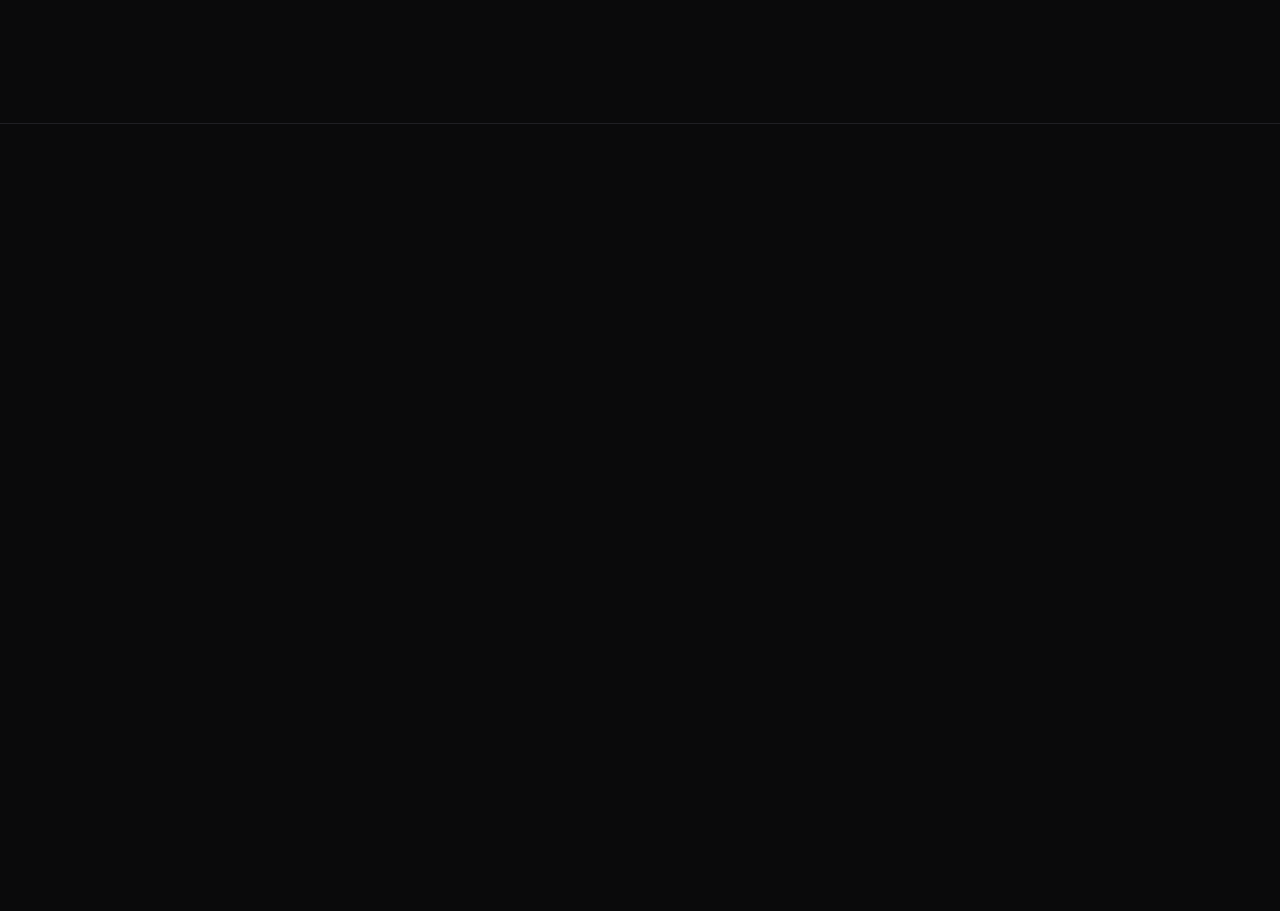
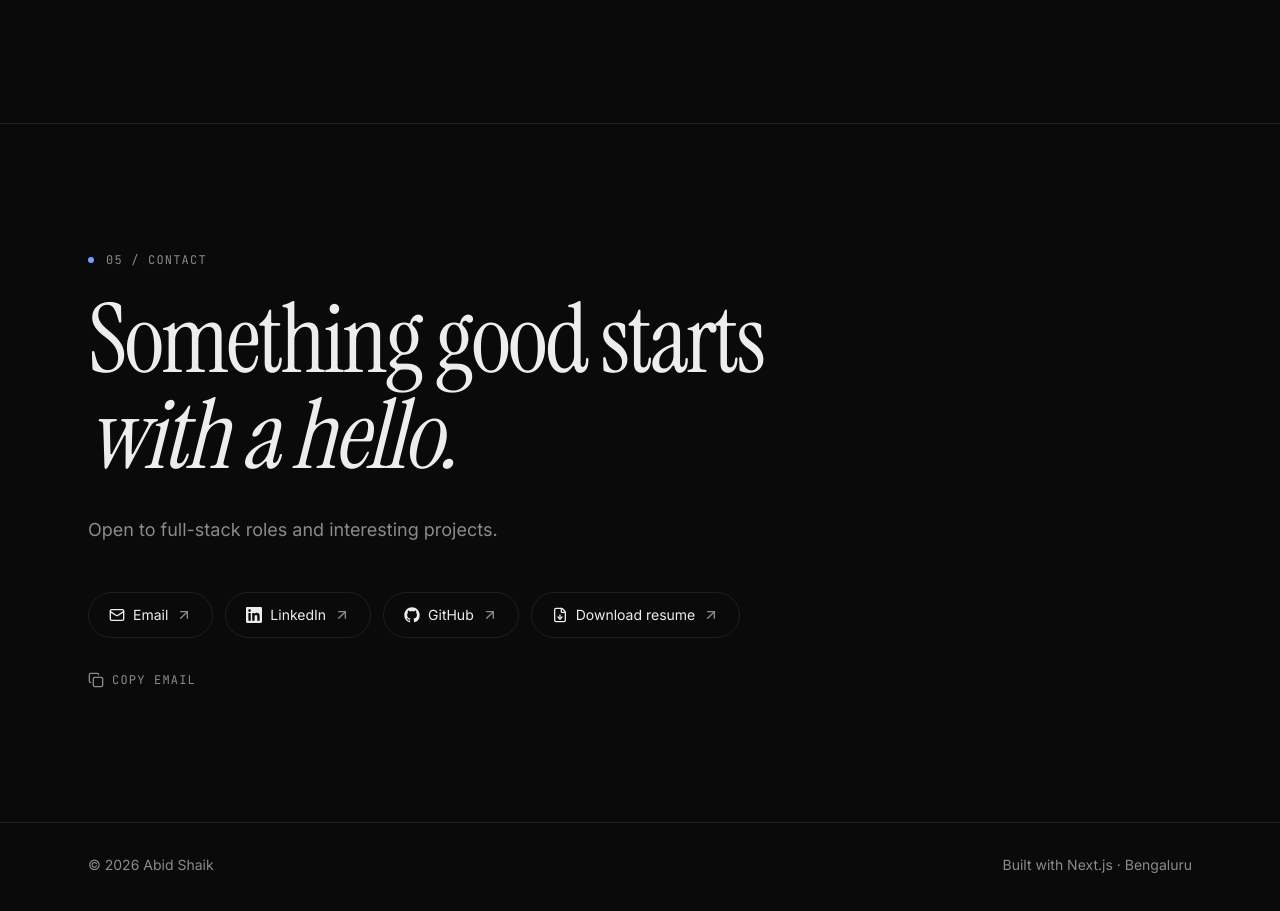
Before and after one commit to shaikabid776-ui/portfolio, a Next.js app: page / in a window 1280 px wide. Shown: the part 4520-5431 px from the top of the page. Built offline with nearby package versions, Linux system fonts and the light colour scheme.

Commit message:
feat: add contact section and footer

```diff
--- a/src/app/page.tsx
+++ b/src/app/page.tsx
@@ -1,4 +1,6 @@
 import About from "@/components/About";
+import Contact from "@/components/Contact";
+import Footer from "@/components/Footer";
 import Hero from "@/components/Hero";
 import HowIWork from "@/components/HowIWork";
 import Journey from "@/components/Journey";
@@ -7,6 +9,7 @@ import Work from "@/components/Work";
 
 export default function Home() {
   return (
+    <>
       <main className="flex-1">
         <Hero />
         <Stats />
@@ -14,7 +17,9 @@ export default function Home() {
         <Journey />
         <HowIWork />
         <Work />
-      <section id="contact" className="min-h-screen border-t border-line" />
+        <Contact />
       </main>
+      <Footer />
+    </>
   );
 }
--- /dev/null
+++ b/src/components/Contact.tsx
@@ -0,0 +1,75 @@
+import { ArrowUpRight, FileDown, Mail } from "lucide-react";
+import CopyEmailButton from "@/components/CopyEmailButton";
+import Container from "@/components/ui/Container";
+import GitHubIcon from "@/components/ui/GitHubIcon";
+import LinkedInIcon from "@/components/ui/LinkedInIcon";
+import Reveal from "@/components/ui/Reveal";
+import SectionLabel from "@/components/ui/SectionLabel";
+import { focusRing } from "@/components/ui/focusRing";
+import { contact, profile } from "@/data/content";
+
+const revealStagger = 0.1;
+
+type ContactLink = {
+  href: string;
+  label: string;
+  Icon: React.ComponentType<{ className?: string; "aria-hidden"?: "true" }>;
+  isExternal?: boolean;
+  isDownload?: boolean;
+};
+
+const contactLinks: ContactLink[] = [
+  { href: `mailto:${profile.email}`, label: contact.emailLabel, Icon: Mail },
+  { href: profile.linkedin, label: contact.linkedinLabel, Icon: LinkedInIcon, isExternal: true },
+  { href: profile.github, label: contact.githubLabel, Icon: GitHubIcon, isExternal: true },
+  { href: profile.resume, label: contact.resumeLabel, Icon: FileDown, isDownload: true },
+];
+
+export default function Contact() {
+  return (
+    <section id="contact" className="border-t border-line py-24 md:py-32">
+      <Container>
+        <Reveal>
+          <SectionLabel index={contact.index} label={contact.label} />
+          <h2 className="mt-6 font-serif text-5xl leading-[1] tracking-tight md:text-7xl lg:text-8xl">
+            {contact.heading.lead}
+            <em className="block">{contact.heading.emphasis}</em>
+          </h2>
+          <p className="mt-8 text-lg text-muted">{contact.intro}</p>
+        </Reveal>
+
+        <Reveal delay={revealStagger}>
+          <ul className="mt-12 flex flex-wrap gap-3">
+            {contactLinks.map((link) => (
+              <li key={link.label}>
+                <ContactPill link={link} />
+              </li>
+            ))}
+          </ul>
+        </Reveal>
+
+        <Reveal delay={revealStagger * 2} className="mt-8">
+          <CopyEmailButton />
+        </Reveal>
+      </Container>
+    </section>
+  );
+}
+
+function ContactPill({ link }: { link: ContactLink }) {
+  const { href, label, Icon, isExternal, isDownload } = link;
+
+  return (
+    <a
+      href={href}
+      download={isDownload || undefined}
+      target={isExternal ? "_blank" : undefined}
+      rel={isExternal ? "noopener noreferrer" : undefined}
+      className={`inline-flex items-center gap-2 rounded-full border border-line px-5 py-3 text-sm transition-colors hover:border-accent motion-reduce:transition-none ${focusRing}`}
+    >
+      <Icon aria-hidden="true" className="size-4" />
+      {label}
+      <ArrowUpRight aria-hidden="true" className="size-4 text-muted" />
+    </a>
+  );
+}
--- /dev/null
+++ b/src/components/CopyEmailButton.tsx
@@ -0,0 +1,50 @@
+"use client";
+
+import { useEffect, useRef, useState } from "react";
+import { Check, Copy } from "lucide-react";
+import { focusRing } from "@/components/ui/focusRing";
+import { contact, profile } from "@/data/content";
+
+const copiedDurationInMilliseconds = 2000;
+
+export default function CopyEmailButton() {
+  const [isCopied, setIsCopied] = useState(false);
+  const resetTimerRef = useRef<ReturnType<typeof setTimeout>>(undefined);
+
+  useEffect(() => () => clearTimeout(resetTimerRef.current), []);
+
+  async function copyEmail() {
+    try {
+      await navigator.clipboard.writeText(profile.email);
+    } catch {
+      // The clipboard can be missing (insecure context) or blocked by the
+      // browser; the button simply stays in its default state.
+      return;
+    }
+
+    setIsCopied(true);
+    clearTimeout(resetTimerRef.current);
+    resetTimerRef.current = setTimeout(
+      () => setIsCopied(false),
+      copiedDurationInMilliseconds,
+    );
+  }
+
+  const Icon = isCopied ? Check : Copy;
+
+  return (
+    <>
+      <button
+        type="button"
+        onClick={copyEmail}
+        className={`inline-flex items-center gap-2 font-mono text-xs uppercase tracking-widest text-muted transition-colors hover:text-accent motion-reduce:transition-none ${focusRing}`}
+      >
+        <Icon aria-hidden="true" className="size-4" />
+        {isCopied ? contact.copiedLabel : contact.copyLabel}
+      </button>
+      <p role="status" aria-live="polite" className="sr-only">
+        {isCopied ? contact.copiedAnnouncement : ""}
+      </p>
+    </>
+  );
+}
--- /dev/null
+++ b/src/components/Footer.tsx
@@ -0,0 +1,22 @@
+import Container from "@/components/ui/Container";
+import { footer, profile } from "@/data/content";
+
+export default function Footer() {
+  return (
+    <footer className="border-t border-line py-8">
+      <Container className="flex flex-col gap-2 text-sm text-muted md:flex-row md:justify-between">
+        <p>
+          © <CurrentYear /> {profile.name}
+        </p>
+        <p>{footer.builtWith}</p>
+      </Container>
+    </footer>
+  );
+}
+
+// With cacheComponents enabled, reading the date during prerender must be
+// cached; the year is fixed at build time and refreshes on the next deploy.
+async function CurrentYear() {
+  "use cache";
+  return new Date().getFullYear();
+}
--- /dev/null
+++ b/src/components/ui/LinkedInIcon.tsx
@@ -0,0 +1,17 @@
+type LinkedInIconProps = {
+  className?: string;
+};
+
+// lucide-react no longer ships brand icons, so the LinkedIn mark is inlined.
+export default function LinkedInIcon({ className }: LinkedInIconProps) {
+  return (
+    <svg
+      viewBox="0 0 24 24"
+      fill="currentColor"
+      aria-hidden="true"
+      className={className}
+    >
+      <path d="M20.45 20.45h-3.56v-5.57c0-1.33-.02-3.04-1.85-3.04-1.85 0-2.14 1.45-2.14 2.94v5.67H9.35V9h3.41v1.56h.05c.48-.9 1.64-1.85 3.37-1.85 3.6 0 4.27 2.37 4.27 5.46v6.28ZM5.34 7.43a2.06 2.06 0 1 1 0-4.13 2.06 2.06 0 0 1 0 4.13ZM7.12 20.45H3.56V9h3.56v11.45ZM22.22 0H1.77C.79 0 0 .77 0 1.73v20.54C0 23.23.79 24 1.77 24h20.45c.98 0 1.78-.77 1.78-1.73V1.73C24 .77 23.2 0 22.22 0Z" />
+    </svg>
+  );
+}
--- a/src/data/content.ts
+++ b/src/data/content.ts
@@ -80,6 +80,24 @@ export type WorkContent = {
     linkLabel: string;
   };
   projects: WorkItem[];
+};
+
+export type ContactContent = {
+  index: string;
+  label: string;
+  heading: SectionHeadingContent;
+  intro: string;
+  emailLabel: string;
+  linkedinLabel: string;
+  githubLabel: string;
+  resumeLabel: string;
+  copyLabel: string;
+  copiedLabel: string;
+  copiedAnnouncement: string;
+};
+
+export type FooterContent = {
+  builtWith: string;
 };
 
 export type NavigationLink = {
@@ -278,3 +296,24 @@ export const work: WorkContent = {
     },
   ],
 };
+
+export const contact: ContactContent = {
+  index: "05",
+  label: "Contact",
+  heading: {
+    lead: "Something good starts",
+    emphasis: "with a hello.",
+  },
+  intro: "Open to full-stack roles and interesting projects.",
+  emailLabel: "Email",
+  linkedinLabel: "LinkedIn",
+  githubLabel: "GitHub",
+  resumeLabel: "Download resume",
+  copyLabel: "Copy email",
+  copiedLabel: "Copied",
+  copiedAnnouncement: "Email copied to clipboard",
+};
+
+export const footer: FooterContent = {
+  builtWith: "Built with Next.js · Bengaluru",
+};
```
Lines whose indentation alone changed are shown as unchanged.
